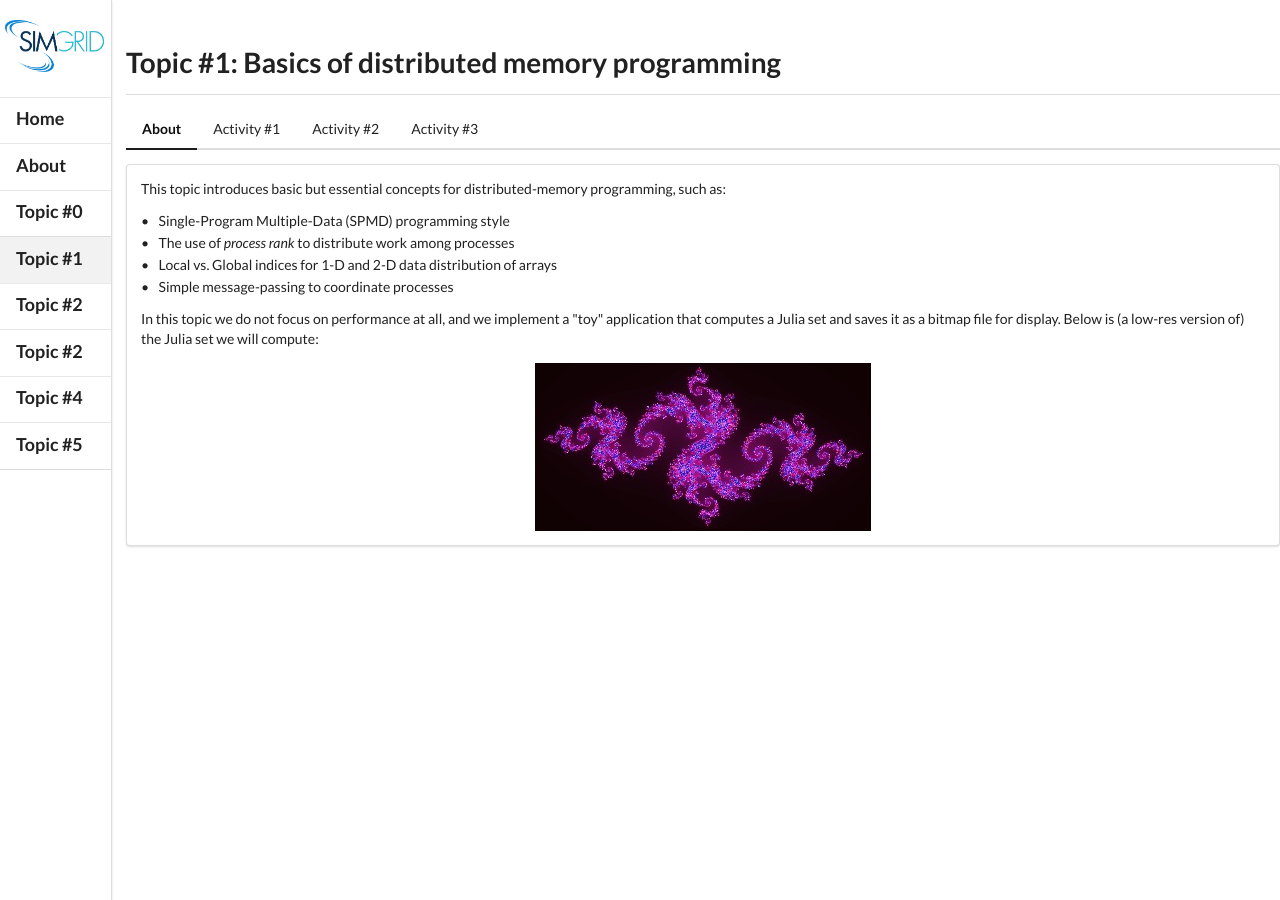
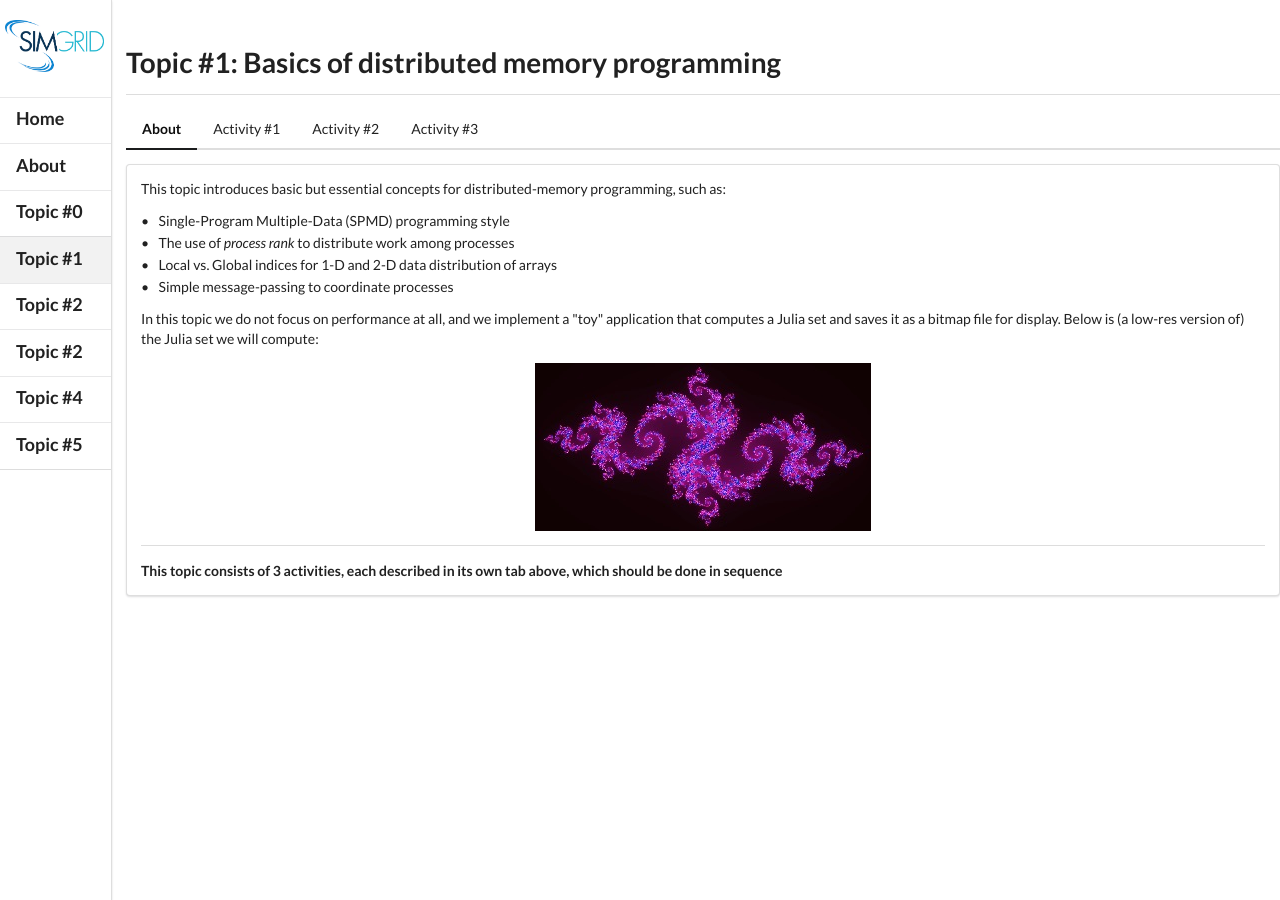
Before and after one commit to simgrid/SMPI_CourseWare, a Jekyll site: the page built from 01_topic.md, in a window 1280 px wide. Built offline with Jekyll 4.4.1, drawn with Linux system fonts in a browser that asks for light colours; Markdown is read by kramdown in place of the engine named in the settings.

Commit message:
Content tweak

```diff
--- a/topic_basics_of_distributed_memory_programming/about.html
+++ b/topic_basics_of_distributed_memory_programming/about.html
@@ -14,6 +14,10 @@
   Julia set we will compute:
   </p>
 
-  <p style="text-align:center;">
+  <p style="text-align:center;" class="ui">
     <img align="center" src="{{ site.baseurl}}/topic_basics_of_distributed_memory_programming/julia_small.jpg">
+
   </p>
+
+<div class="ui divider"></div>
+<b>This topic consists of 3 activities, each described in its own tab above, which should be done in sequence</b>
```
